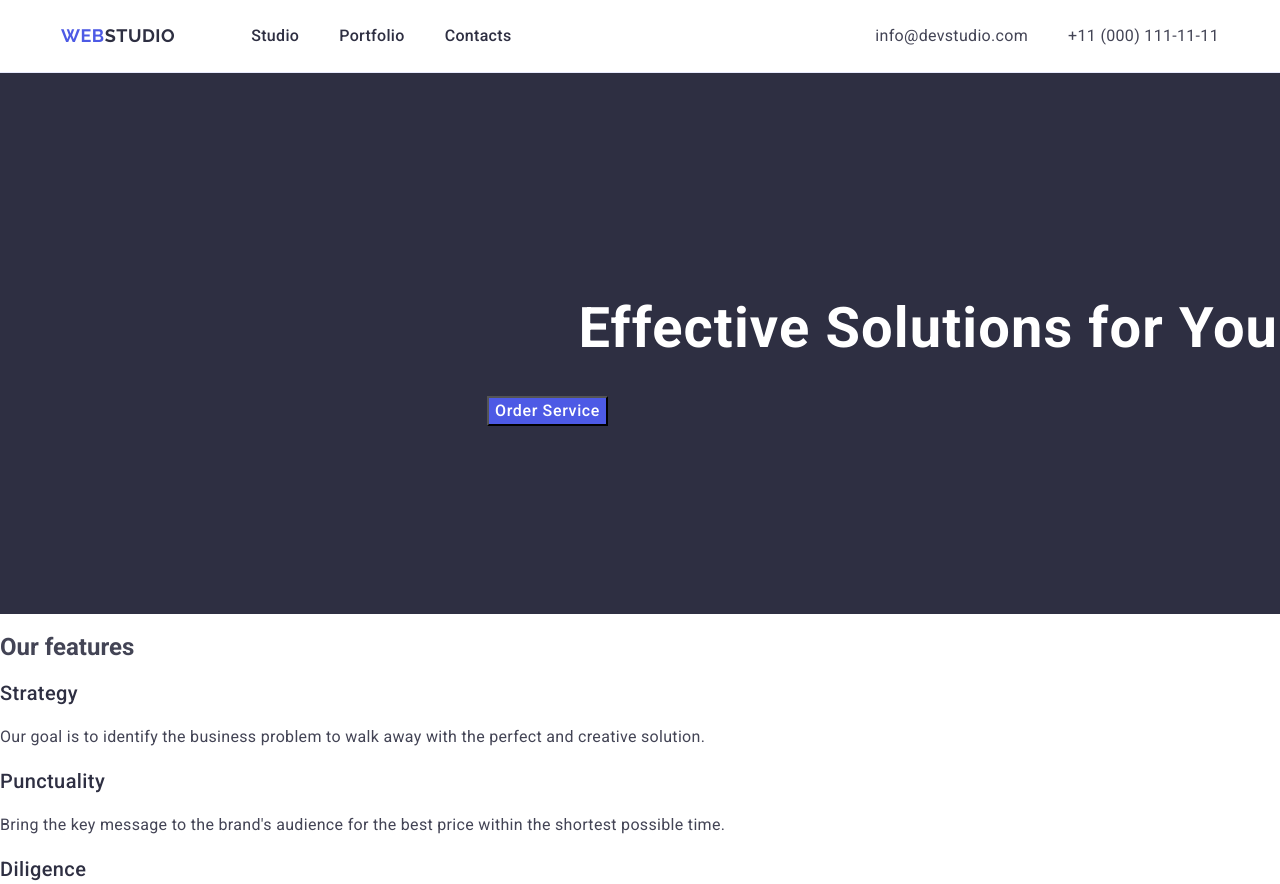
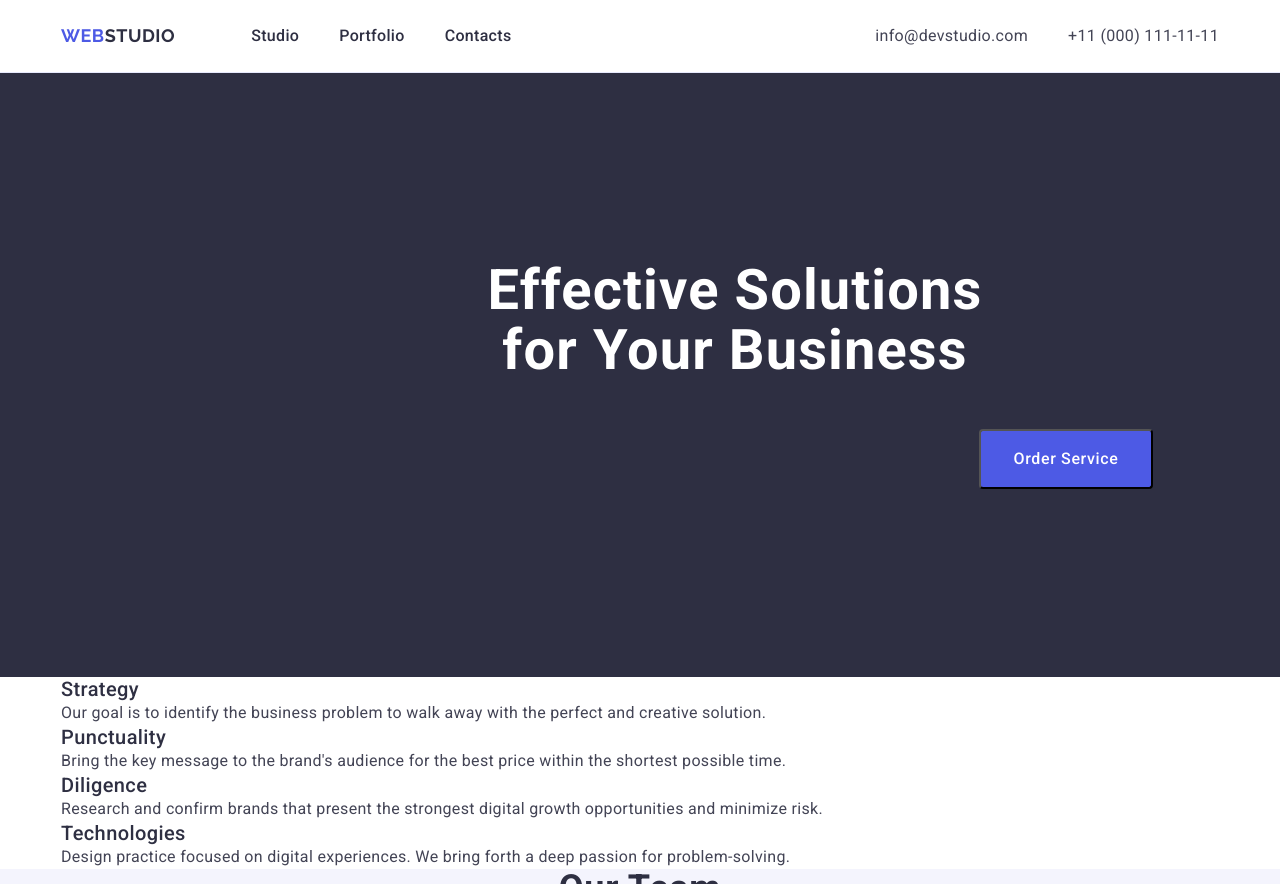
Before and after one commit to MarynaShep/goit-markup-hw-03, a plain HTML site: page index.html in a window 1280 px wide. Shown: the top 884 px of the page. Drawn offline with nearby package versions, Linux system fonts and the light colour scheme.

Commit message:
add homework3

```diff
--- a/css/styles.css
+++ b/css/styles.css
@@ -4,6 +4,21 @@ body {
   background-color: #fff;
 }
 
+h1,
+h2,
+h3,
+h4,
+h5,
+h6,
+p {
+  margin: 0;
+}
+
+img {
+  display: block;
+  max-width: 100%;
+  height: auto;
+}
 a {
   text-decoration: none;
 }
@@ -96,6 +111,8 @@ ul {
 .hero {
   background: #2e2f42;
   padding: 188px 472px;
+  margin: auto;
+  text-align: center;
 }
 
 .hero-title {
@@ -105,6 +122,9 @@ ul {
   letter-spacing: 0.02em;
   text-align: center;
   color: #fff;
+  padding-bottom: 48px;
+  max-width: 496px;
+  text-align: center;
 }
 
 .hero-btn {
@@ -114,11 +134,26 @@ ul {
   letter-spacing: 0.04em;
   color: #fff;
   background-color: #4d5ae5;
+  border-radius: 4px;
+  padding: 16px 32px;
 }
 
 .hero-btn:hover,
 .hero-btn:focus {
   background-color: #404bbf;
+}
+
+.visually-hidden {
+  position: absolute;
+  width: 1px;
+  height: 1px;
+  margin: -1px;
+  border: 0;
+  padding: 0;
+  white-space: nowrap;
+  clip-path: inset(100%);
+  clip: rect(0 0 0 0);
+  overflow: hidden;
 }
 
 .features-list {
--- a/index.html
+++ b/index.html
@@ -64,14 +64,15 @@
           <button class="hero-btn" type="button">Order Service</button>
         </div>
       </section>
-      <section>
+      <section class="container">
+        <div>
           <h2 class="visually-hidden">Our features</h2>
           <ul class="features-list">
             <li class="features-item">
               <h3 class="features-subtitle">Strategy</h3>
               <p class="features-item-text">
-              Our goal is to identify the business problem to walk away with the
-              perfect and creative solution.
+                Our goal is to identify the business problem to walk away with
+                the perfect and creative solution.
               </p>
             </li>
             <li class="features-item">
@@ -96,6 +97,7 @@
               </p>
             </li>
           </ul>
+        </div>
       </section>
       <section class="section-team">
         <h2 class="team-title">Our Team</h2>
```
Lines whose indentation alone changed are shown as unchanged.
